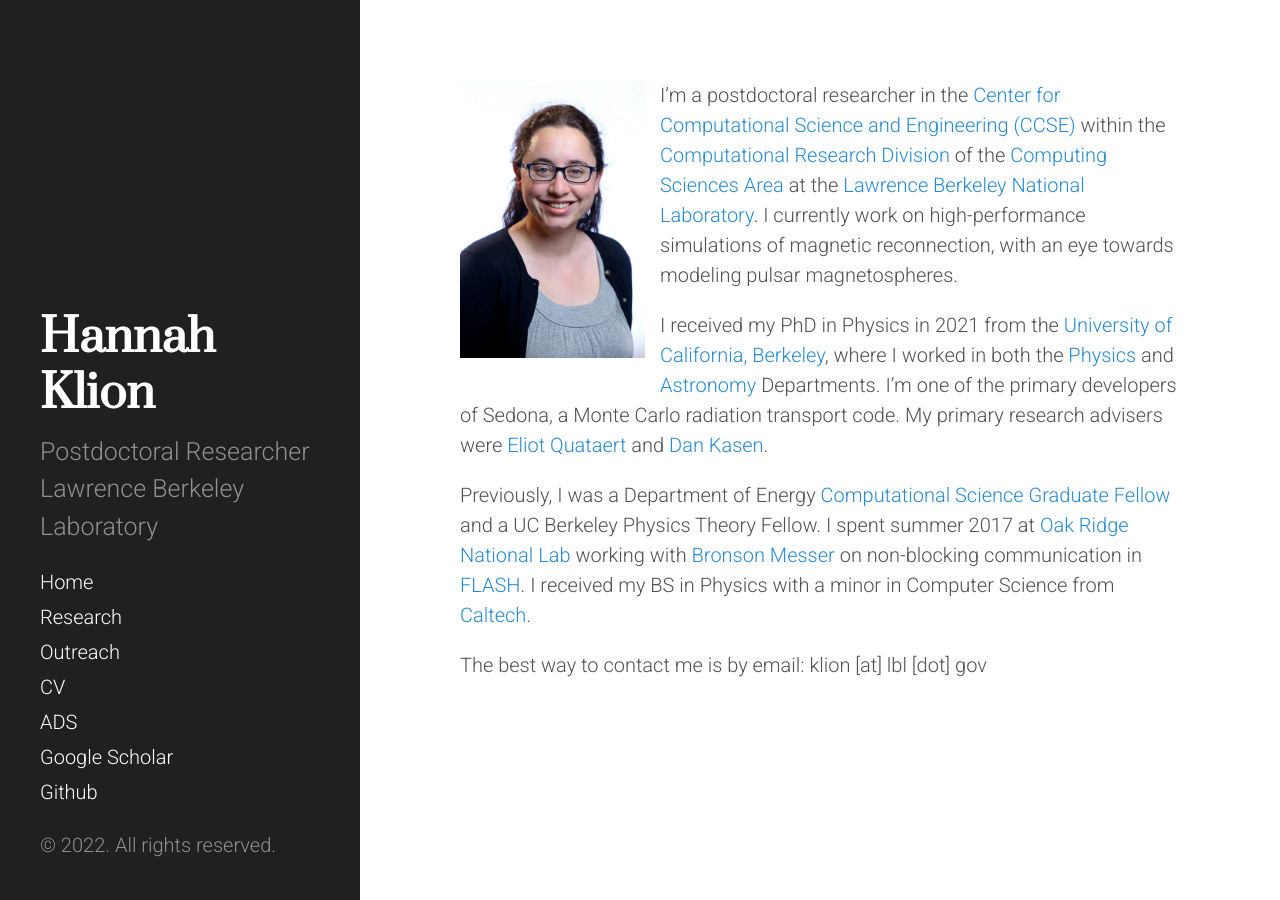
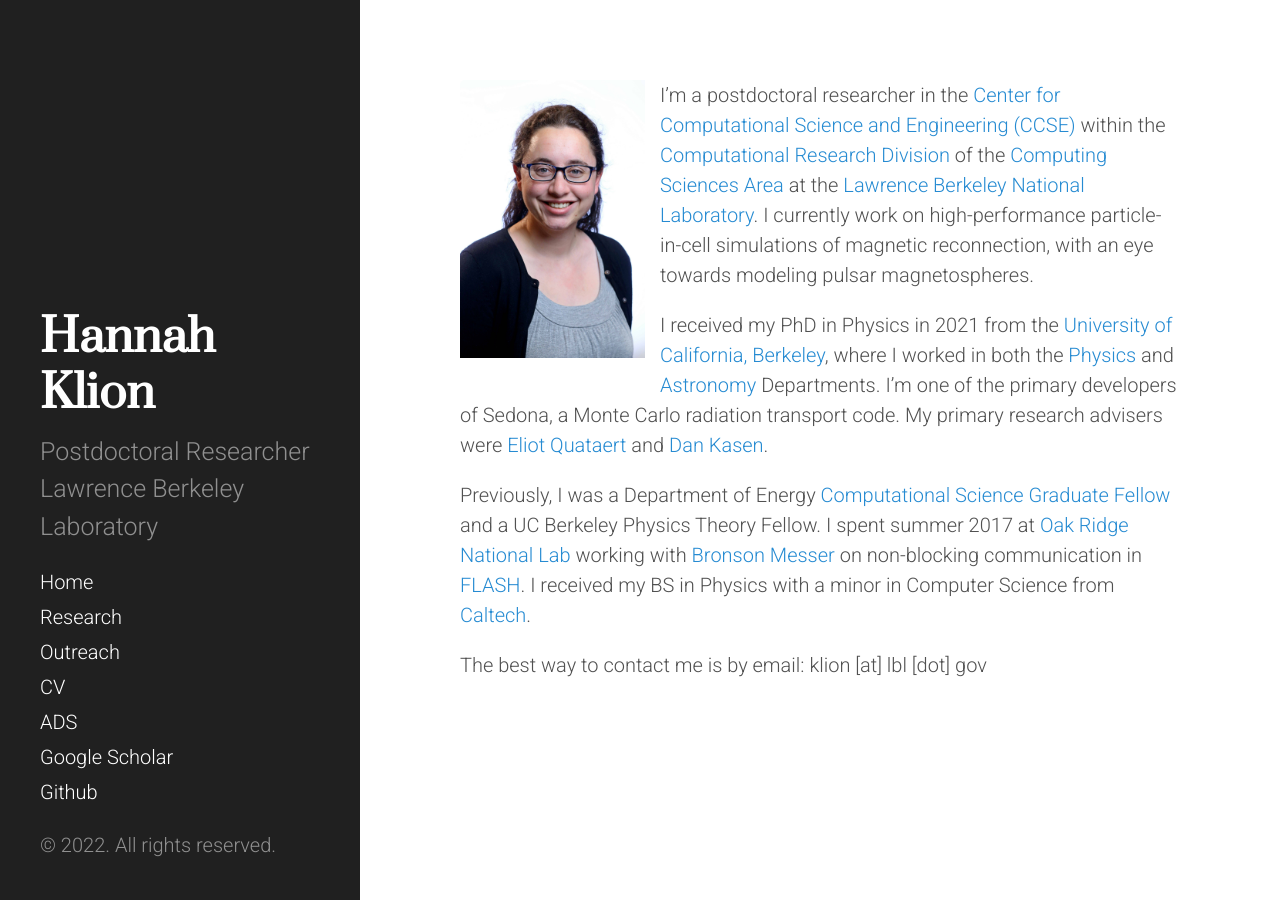
Before and after one commit to seahorce-scidac/seahorce-scidac.github.io, a Jekyll site: the page built from index.markdown, in a window 1280 px wide. Built offline with Jekyll 4.4.1, drawn with Linux system fonts in a browser that asks for light colours.

Commit message:
update research

```diff
--- a/index.markdown
+++ b/index.markdown
@@ -6,7 +6,7 @@
 title: Home
 ---
 <img align="left" src="/files/klion.jpg" width="200" style="padding-right: 15px; padding-bottom: 15px">
-I'm a postdoctoral researcher in the [Center for Computational Science and Engineering (CCSE)](https://ccse.lbl.gov/index.html) within the [Computational Research Division](crd.lbl.gov) of the [Computing Sciences Area](https://cs.lbl.gov/) at the [Lawrence Berkeley National Laboratory](lbl.gov). I currently work on high-performance simulations of magnetic reconnection, with an eye towards modeling pulsar magnetospheres.
+I'm a postdoctoral researcher in the [Center for Computational Science and Engineering (CCSE)](https://ccse.lbl.gov/index.html) within the [Computational Research Division](crd.lbl.gov) of the [Computing Sciences Area](https://cs.lbl.gov/) at the [Lawrence Berkeley National Laboratory](lbl.gov). I currently work on high-performance particle-in-cell simulations of magnetic reconnection, with an eye towards modeling pulsar magnetospheres.
 
 I received my PhD in Physics in 2021 from the [University of California, Berkeley](https://www.berkeley.edu), where I worked in both the [Physics](https://physics.berkeley.edu) and [Astronomy](https://astro.berkeley.edu) Departments. I'm one of the primary developers of Sedona, a Monte Carlo radiation transport code. My primary research advisers were [Eliot Quataert](https://www.astro.princeton.edu/~quataert/) and [Dan Kasen](https://astro.berkeley.edu/people/dan-kasen/).
 
```
